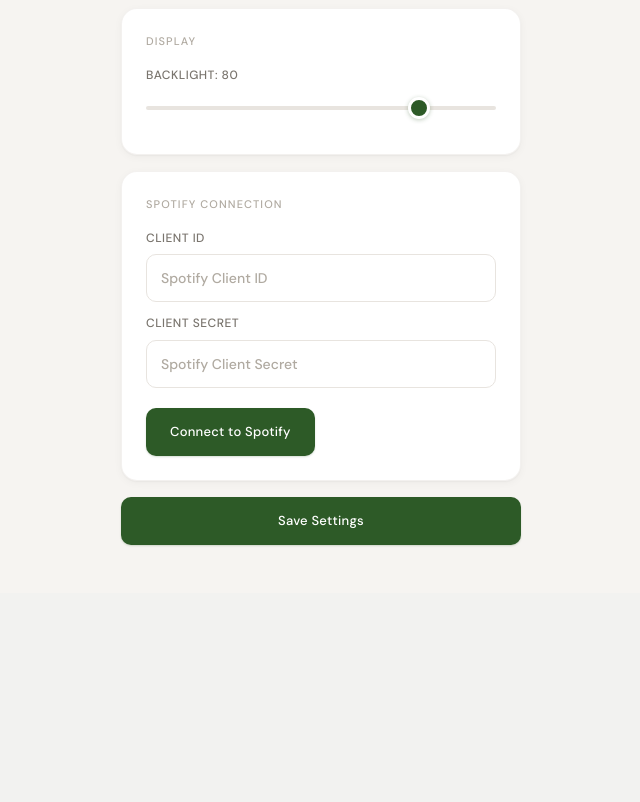
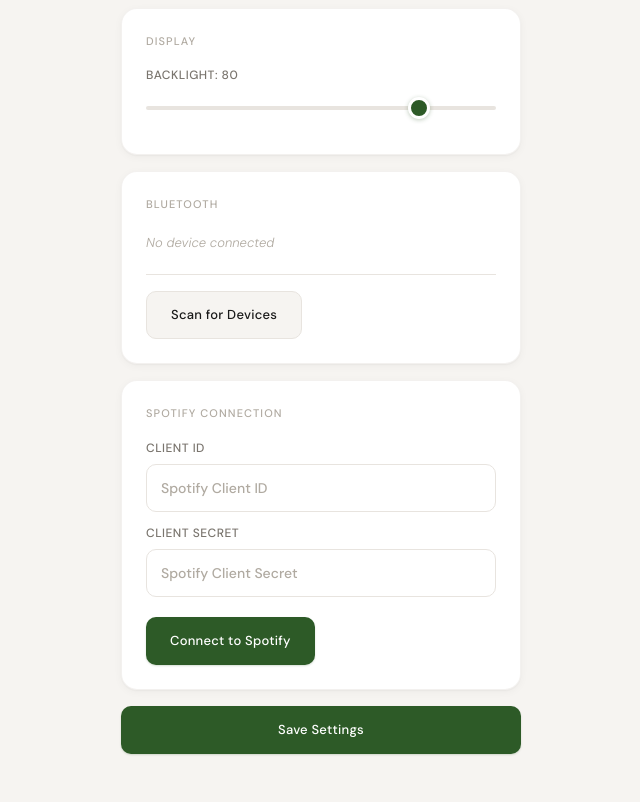
Before and after one commit to NikBrownTRP/flockify-box, a Flask app: page /settings in a window 1280 px wide. Shown: the part 318-1120 px from the top of the page, without its empty margins (319-959 px from the left). Before the commit the page ends 864 px from the top, so only its background shows below. Run offline with Flask 3, Linux system fonts and the light colour scheme.

Commit message:
Add Bluetooth device management to web UI
New bluetooth_manager.py wraps bluetoothctl for scan, pair, connect,
disconnect, and forget operations with address sanitization.

Settings page now shows connected device, paired devices list, and
scan button with loading spinner. Redirect URI updated to use
127.0.0.1 loopback (required by Spotify's security policy).

Co-Authored-By: Claude Opus 4.6 (1M context) <noreply@anthropic.com>

```diff
--- a/config_default.json
+++ b/config_default.json
@@ -2,7 +2,7 @@
   "spotify": {
     "client_id": "",
     "client_secret": "",
-    "redirect_uri": "http://flockifybox.local:5000/callback",
+    "redirect_uri": "http://127.0.0.1:5000/callback",
     "refresh_token": "",
     "device_name": "flockifybox"
   },
--- a/web/app.py
+++ b/web/app.py
@@ -19,15 +19,17 @@ state_machine = None
 config_manager = None
 spotify_manager = None
 display_manager = None
+bluetooth_manager = None
 
 
-def init_app(sm, cm, spm, dm=None):
+def init_app(sm, cm, spm, dm=None, bm=None):
     """Initialize app with references to subsystems."""
-    global state_machine, config_manager, spotify_manager, display_manager
+    global state_machine, config_manager, spotify_manager, display_manager, bluetooth_manager
     state_machine = sm
     config_manager = cm
     spotify_manager = spm
     display_manager = dm
+    bluetooth_manager = bm
 
 
 # ------------------------------------------------------------------
@@ -85,11 +87,18 @@ def settings_page():
     spotify_configured = spotify_manager.is_configured() if spotify_manager else False
     spotify_connected = spotify_manager.is_connected() if spotify_manager and spotify_configured else False
     device_name = config.get('spotify', {}).get('device_name', 'flockifybox')
+    bt_connected = None
+    bt_paired = []
+    if bluetooth_manager:
+        bt_connected = bluetooth_manager.get_connected_device()
+        bt_paired = bluetooth_manager.get_paired_devices()
     return render_template('settings.html',
                            config=config,
                            spotify_configured=spotify_configured,
                            spotify_connected=spotify_connected,
-                           device_name=device_name)
+                           device_name=device_name,
+                           bt_connected=bt_connected,
+                           bt_paired=bt_paired)
 
 
 @app.route('/callback')
@@ -255,3 +264,75 @@ def api_volume():
     vol = data.get('volume', 50)
     state_machine.set_volume(int(vol))
     return jsonify({'ok': True})
+
+
+# ------------------------------------------------------------------
+# Bluetooth API routes
+# ------------------------------------------------------------------
+
+@app.route('/api/bluetooth/scan', methods=['POST'])
+def api_bt_scan():
+    if not bluetooth_manager:
+        return jsonify({'error': 'Bluetooth not available'}), 503
+    try:
+        devices = bluetooth_manager.scan(duration=8)
+        return jsonify(devices)
+    except Exception as e:
+        return jsonify({'error': str(e)}), 500
+
+
+@app.route('/api/bluetooth/devices', methods=['GET'])
+def api_bt_devices():
+    if not bluetooth_manager:
+        return jsonify({'error': 'Bluetooth not available'}), 503
+    try:
+        devices = bluetooth_manager.get_paired_devices()
+        return jsonify(devices)
+    except Exception as e:
+        return jsonify({'error': str(e)}), 500
+
+
+@app.route('/api/bluetooth/pair', methods=['POST'])
+def api_bt_pair():
+    if not bluetooth_manager:
+        return jsonify({'error': 'Bluetooth not available'}), 503
+    data = request.get_json(force=True)
+    address = data.get('address', '')
+    result = bluetooth_manager.pair(address)
+    if result.get('ok'):
+        return jsonify(result)
+    return jsonify(result), 400
+
+
+@app.route('/api/bluetooth/connect', methods=['POST'])
+def api_bt_connect():
+    if not bluetooth_manager:
+        return jsonify({'error': 'Bluetooth not available'}), 503
+    data = request.get_json(force=True)
+    address = data.get('address', '')
+    result = bluetooth_manager.connect(address)
+    if result.get('ok'):
+        return jsonify(result)
+    return jsonify(result), 400
+
+
+@app.route('/api/bluetooth/disconnect', methods=['POST'])
+def api_bt_disconnect():
+    if not bluetooth_manager:
+        return jsonify({'error': 'Bluetooth not available'}), 503
+    data = request.get_json(force=True)
+    address = data.get('address', '')
+    result = bluetooth_manager.disconnect(address)
+    if result.get('ok'):
+        return jsonify(result)
+    return jsonify(result), 400
+
+
+@app.route('/api/bluetooth/devices/<address>', methods=['DELETE'])
+def api_bt_forget(address):
+    if not bluetooth_manager:
+        return jsonify({'error': 'Bluetooth not available'}), 503
+    result = bluetooth_manager.forget(address)
+    if result.get('ok'):
+        return jsonify(result)
+    return jsonify(result), 400
--- a/web/static/css/style.css
+++ b/web/static/css/style.css
@@ -485,6 +485,96 @@ body {
     color: var(--color-text-secondary);
 }
 
+/* ----- Bluetooth section ----- */
+.bt-device-row {
+    display: flex;
+    align-items: center;
+    justify-content: space-between;
+    padding: 10px 0;
+    border-bottom: 1px solid var(--color-border);
+}
+
+.bt-device-row:last-child {
+    border-bottom: none;
+}
+
+.bt-device-info {
+    display: flex;
+    align-items: center;
+    gap: 8px;
+}
+
+.bt-icon {
+    color: var(--color-accent);
+    flex-shrink: 0;
+}
+
+.bt-device-name {
+    font-size: 0.875rem;
+    font-weight: 500;
+}
+
+.bt-device-actions {
+    display: flex;
+    gap: 4px;
+}
+
+.bt-no-device {
+    font-size: 0.8125rem;
+    color: var(--color-text-tertiary);
+    font-style: italic;
+    padding: 4px 0;
+}
+
+.bt-paired-section {
+    margin-top: 16px;
+    padding-top: 16px;
+    border-top: 1px solid var(--color-border);
+}
+
+.bt-scan-section {
+    margin-top: 16px;
+    padding-top: 16px;
+    border-top: 1px solid var(--color-border);
+}
+
+.bt-scan-status {
+    margin-top: 12px;
+    font-size: 0.8125rem;
+    color: var(--color-text-secondary);
+}
+
+.bt-scanning-text {
+    display: inline-flex;
+    align-items: center;
+    gap: 8px;
+}
+
+.bt-scanning-text::before {
+    content: '';
+    display: inline-block;
+    width: 14px;
+    height: 14px;
+    border: 2px solid var(--color-border);
+    border-top-color: var(--color-accent);
+    border-radius: 50%;
+    animation: spin 0.8s linear infinite;
+}
+
+@keyframes spin {
+    to { transform: rotate(360deg); }
+}
+
+.bt-device-list {
+    margin-top: 8px;
+}
+
+.btn-sm {
+    min-height: 36px;
+    padding: 6px 14px;
+    font-size: 0.75rem;
+}
+
 .spotify-form .btn {
     margin-top: 8px;
 }
--- a/web/static/js/app.js
+++ b/web/static/js/app.js
@@ -324,6 +324,104 @@
     }
 
     // ------------------------------------------------------------------
+    // Bluetooth
+    // ------------------------------------------------------------------
+
+    window.scanBluetooth = function () {
+        var btn = document.getElementById('btn-bt-scan');
+        var status = document.getElementById('bt-scan-status');
+        var results = document.getElementById('bt-scan-results');
+
+        btn.classList.add('loading');
+        btn.textContent = 'Scanning...';
+        status.style.display = 'block';
+        results.style.display = 'none';
+
+        api('POST', '/api/bluetooth/scan').then(function (devices) {
+            btn.classList.remove('loading');
+            btn.textContent = 'Scan for Devices';
+            status.style.display = 'none';
+
+            // Show results
+            while (results.firstChild) results.removeChild(results.firstChild);
+
+            var unpaired = devices.filter(function (d) { return !d.paired; });
+            if (unpaired.length === 0) {
+                var p = document.createElement('p');
+                p.className = 'bt-no-device';
+                p.textContent = 'No new devices found';
+                results.appendChild(p);
+            } else {
+                unpaired.forEach(function (dev) {
+                    var row = document.createElement('div');
+                    row.className = 'bt-device-row';
+
+                    var name = document.createElement('span');
+                    name.className = 'bt-device-name';
+                    name.textContent = dev.name;
+                    row.appendChild(name);
+
+                    var pairBtn = document.createElement('button');
+                    pairBtn.className = 'btn btn-primary btn-sm';
+                    pairBtn.textContent = 'Pair';
+                    pairBtn.onclick = function () { pairBt(dev.address, pairBtn); };
+                    row.appendChild(pairBtn);
+
+                    results.appendChild(row);
+                });
+            }
+            results.style.display = 'block';
+        }).catch(function (err) {
+            btn.classList.remove('loading');
+            btn.textContent = 'Scan for Devices';
+            status.style.display = 'none';
+            showError('bt-error', err.message);
+        });
+    };
+
+    function pairBt(address, btn) {
+        btn.classList.add('loading');
+        btn.textContent = 'Pairing...';
+
+        api('POST', '/api/bluetooth/pair', { address: address }).then(function () {
+            showSuccess('bt-success', 'Device paired and connected');
+            setTimeout(function () { window.location.reload(); }, 1000);
+        }).catch(function (err) {
+            btn.classList.remove('loading');
+            btn.textContent = 'Pair';
+            showError('bt-error', err.message);
+        });
+    }
+
+    window.connectBt = function (address) {
+        api('POST', '/api/bluetooth/connect', { address: address }).then(function () {
+            showSuccess('bt-success', 'Connected');
+            setTimeout(function () { window.location.reload(); }, 1000);
+        }).catch(function (err) {
+            showError('bt-error', err.message);
+        });
+    };
+
+    window.disconnectBt = function (address) {
+        api('POST', '/api/bluetooth/disconnect', { address: address }).then(function () {
+            showSuccess('bt-success', 'Disconnected');
+            setTimeout(function () { window.location.reload(); }, 1000);
+        }).catch(function (err) {
+            showError('bt-error', err.message);
+        });
+    };
+
+    window.forgetBt = function (address) {
+        if (!confirm('Forget this device?')) return;
+        api('DELETE', '/api/bluetooth/devices/' + encodeURIComponent(address)).then(function () {
+            showSuccess('bt-success', 'Device removed');
+            setTimeout(function () { window.location.reload(); }, 1000);
+        }).catch(function (err) {
+            showError('bt-error', err.message);
+        });
+    };
+
+    // ------------------------------------------------------------------
     // Init
     // ------------------------------------------------------------------
 
--- a/web/templates/settings.html
+++ b/web/templates/settings.html
@@ -25,6 +25,58 @@
         <input type="range" id="backlight" class="volume-slider"
                min="0" max="100"
                value="{{ config.get('display', {}).get('backlight', 80) }}">
+    </section>
+
+    <section class="card">
+        <h2 class="section-title">Bluetooth</h2>
+
+        <div class="bt-connected" id="bt-connected">
+            {% if bt_connected %}
+            <div class="bt-device-row">
+                <div class="bt-device-info">
+                    <svg class="bt-icon" viewBox="0 0 24 24" width="18" height="18" fill="currentColor"><path d="M17.71 7.71L12 2h-1v7.59L6.41 5 5 6.41 10.59 12 5 17.59 6.41 19 11 14.41V22h1l5.71-5.71-4.3-4.29 4.3-4.29zM13 5.83l1.88 1.88L13 9.59V5.83zm1.88 10.46L13 18.17v-3.76l1.88 1.88z"/></svg>
+                    <span class="bt-device-name">{{ bt_connected.name }}</span>
+                    <span class="badge badge-green">Connected</span>
+                </div>
+                <button class="btn btn-secondary btn-sm" onclick="disconnectBt('{{ bt_connected.address }}')">Disconnect</button>
+            </div>
+            {% else %}
+            <p class="bt-no-device">No device connected</p>
+            {% endif %}
+        </div>
+
+        {% if bt_paired %}
+        <div class="bt-paired-section">
+            <label class="form-label">Paired Devices</label>
+            <div class="bt-device-list" id="bt-paired-list">
+                {% for dev in bt_paired %}
+                {% if not dev.connected %}
+                <div class="bt-device-row">
+                    <span class="bt-device-name">{{ dev.name }}</span>
+                    <div class="bt-device-actions">
+                        <button class="btn-icon" onclick="connectBt('{{ dev.address }}')" title="Connect">
+                            <svg viewBox="0 0 24 24" width="16" height="16" fill="currentColor"><path d="M17.71 7.71L12 2h-1v7.59L6.41 5 5 6.41 10.59 12 5 17.59 6.41 19 11 14.41V22h1l5.71-5.71-4.3-4.29 4.3-4.29zM13 5.83l1.88 1.88L13 9.59V5.83zm1.88 10.46L13 18.17v-3.76l1.88 1.88z"/></svg>
+                        </button>
+                        <button class="btn-icon btn-delete" onclick="forgetBt('{{ dev.address }}')" title="Forget">
+                            <svg viewBox="0 0 24 24" width="16" height="16" fill="currentColor"><path d="M19 6.41L17.59 5 12 10.59 6.41 5 5 6.41 10.59 12 5 17.59 6.41 19 12 13.41 17.59 19 19 17.59 13.41 12z"/></svg>
+                        </button>
+                    </div>
+                </div>
+                {% endif %}
+                {% endfor %}
+            </div>
+        </div>
+        {% endif %}
+
+        <div class="bt-scan-section">
+            <button class="btn btn-secondary" id="btn-bt-scan" onclick="scanBluetooth()">Scan for Devices</button>
+            <div class="bt-scan-status" id="bt-scan-status" style="display:none">
+                <span class="bt-scanning-text">Scanning...</span>
+            </div>
+            <div class="bt-device-list" id="bt-scan-results" style="display:none"></div>
+        </div>
+        <div class="error-message" id="bt-error" style="display:none"></div>
+        <div class="success-message" id="bt-success" style="display:none"></div>
     </section>
 
     <section class="card">
```
Also changed, not shown: bluetooth_manager.py (added, +160 -0 lines), flockify.py (+12 -1 lines).
